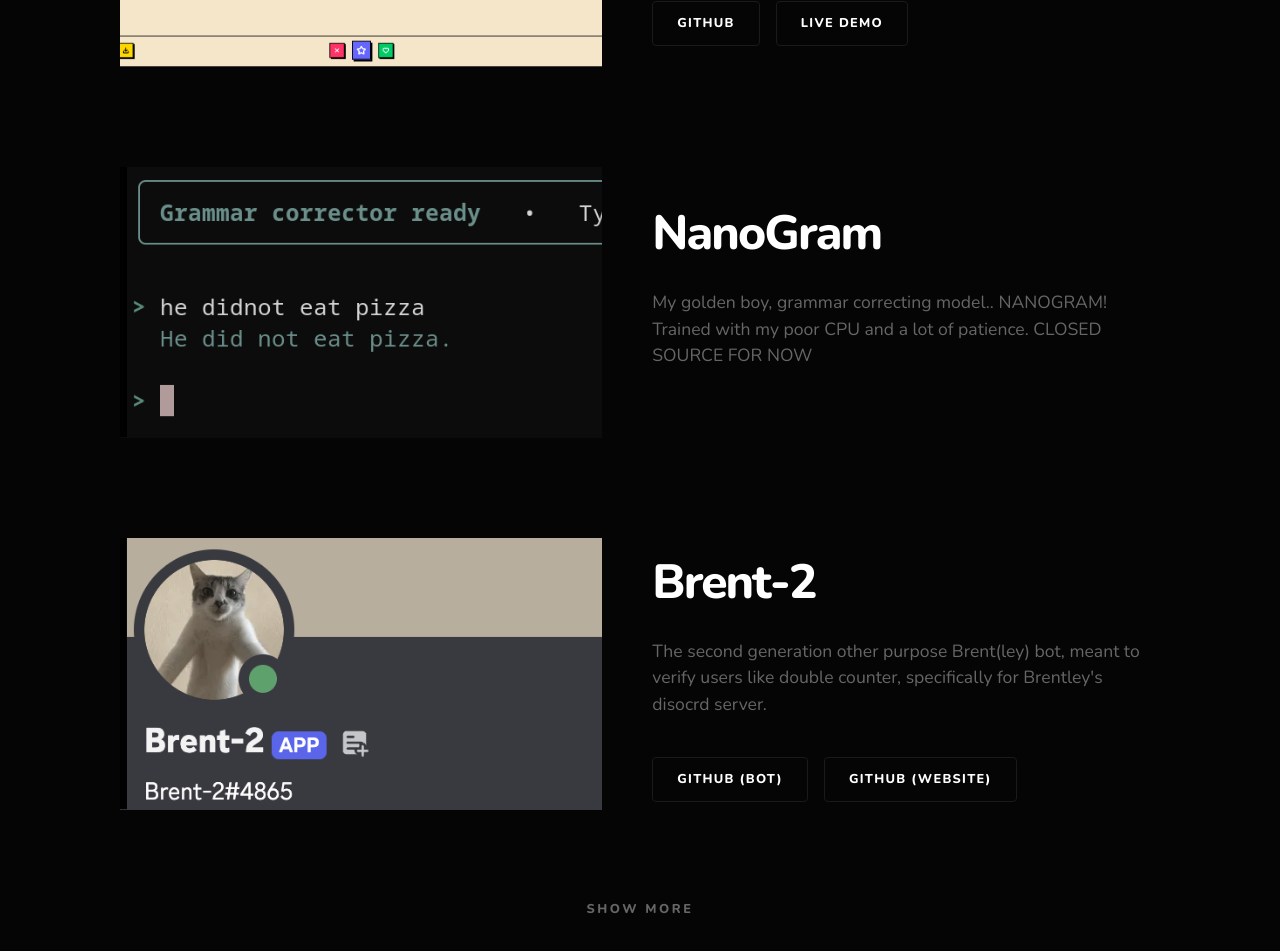
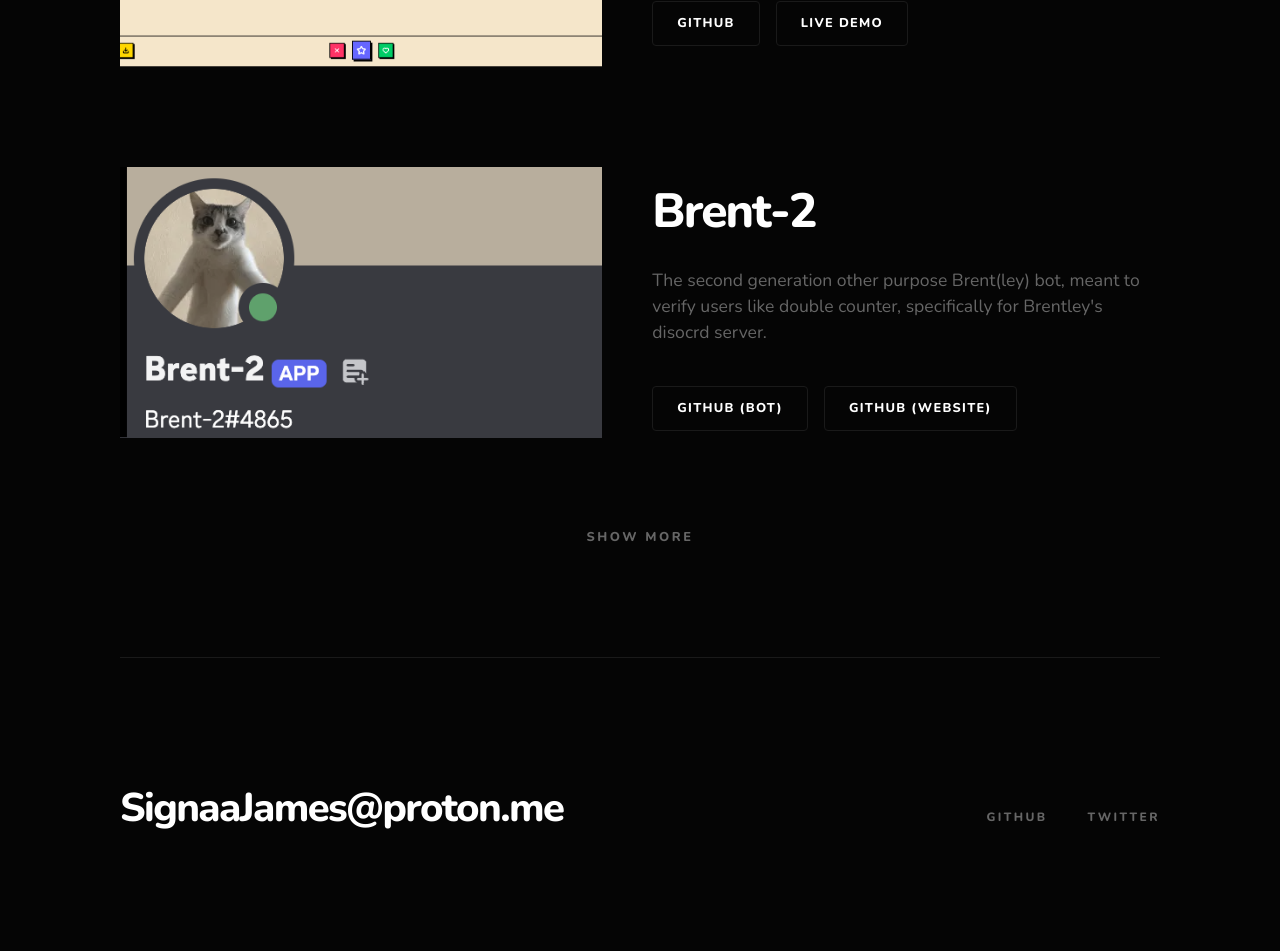
Before and after one commit to signaajames/signaajames.github.io, a React (Vite) app: page / in a window 1280 px wide. Shown: the part 1171-2122 px from the top of the page. Built offline with nearby package versions, Linux system fonts and the light colour scheme.

Commit message:
removed nanogram

```diff
--- a/src/App.tsx
+++ b/src/App.tsx
@@ -20,14 +20,6 @@ const App = () => {
           url: "https://signaajames.github.io/catinderv2/" ,
         }
       ],
-    },
-    {
-      title: "NanoGram",
-      desc: "My golden boy, grammar correcting model.. NANOGRAM! Trained with my poor CPU and a lot of patience. CLOSED SOURCE FOR NOW",
-      image: "/NanoGram.png",
-      alt: "NanoGram Screenshot",
-      links: [
-      ]
     },
     {
       title: "Brent-2",
```
